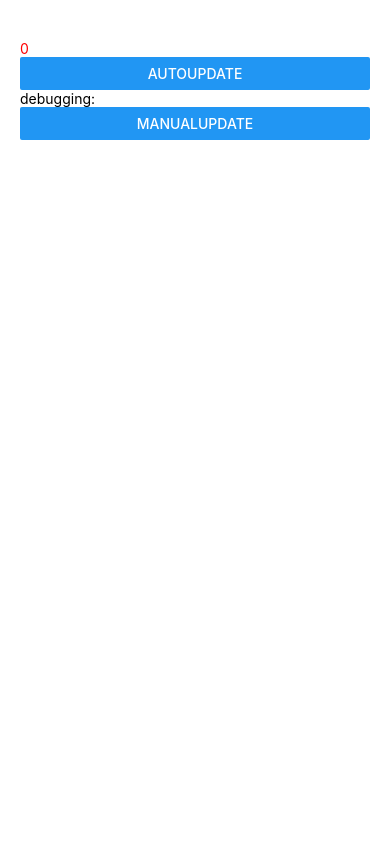
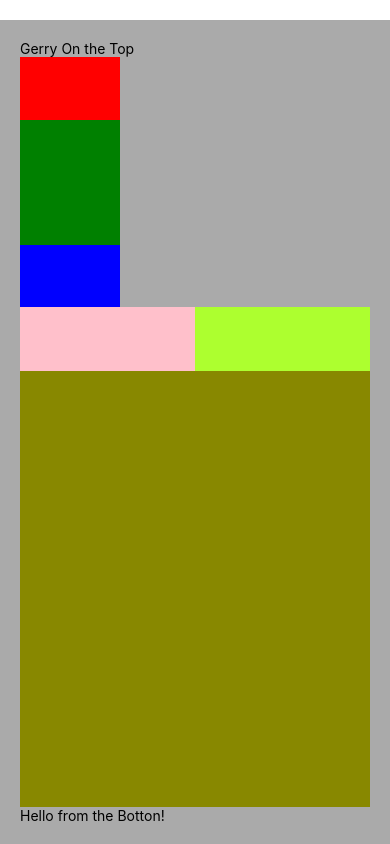
Before and after one commit to ggfan/react-native, a React Native app in the folder tutorial01/: screen / in a window 390 px wide. Built offline with nearby package versions, Linux system fonts and the light colour scheme.

Commit message:
use flex for Screen layout

```diff
--- a/tutorial01/App.js
+++ b/tutorial01/App.js
@@ -1,30 +1,22 @@
-// useEffect: track one state change, but ignore other states.
-//            be default, it tracks all state changing events.
+// Fine grain usage of the screen (View): it is clumsy per se.
 import React, {useState, useEffect} from 'react'
-import { StyleSheet,View, Button, TextInput, Alert, Text, Image, Dimensions,
-         TouchableOpacity, TouchableWithoutFeedback, Keyboard } from 'react-native';
-
+import { View, Text } from 'react-native';
+import { StyleSheet } from 'react-native';
 
 export default function App() {
-  const [number, setNumber] = useState(0);
-  const [name, setName] = useState("");
-  useEffect(() => {
-    console.log("changing: " + name + " " + number);
-    if (number > 30 ) {
-      console.warn("DOM is updated", number);
-      if (number > 60) {
-        setNumber(0);
-      }
-    }
-  },[number, /*name*/]);
-
   return (
-      <View style={styles.container}>
-          <Text aria-label="number:" style= {styles.text}>{number}</Text>
-          <Button title="AutoUpdate" onPress={()=>{setNumber(number + 1)}}/>
-          {/* take a space, similar to <br></br>*/}
-          <Text>debugging: {name}</Text>
-          <Button title="ManualUpdate" onPress={()=>setName("MyName" + number)} />
+      <View style={[styles.container, {flexDirection:'column' /* This can not be a 'row', it is actually a row. default also works. */}]}>
+        <Text>Gerry On the Top</Text>
+        <View style={[{backgroundColor: "red", flex: 1, flexDirection:'row'}, styles.item]}></View>
+        <View style={[{backgroundColor: "green", flex: 2, flexDirection:'row'}, styles.item]}></View>
+        <View style={[{backgroundColor: "blue", flex: 1, flexDirection:'row'}, styles.item]} />
+        {/* Set up a vertical area: does not work yet*/}
+        <View style={{backgroundColor: '#880', flex: 8, flexDirection: 'row'}}>
+            {/* Within this view, we have 2 columns below:*/}
+            <View style={{backgroundColor:"pink", width:64, height: 64, flex:1, flexDirection: 'column'}}></View>
+            <View style={{backgroundColor:"greenyellow", width:128, height: 64, flex: 1, flexDirection:'column'}}></View>
+        </View>
+        <Text>Hello from the Botton!</Text>
       </View>
   );
 }
@@ -32,7 +24,8 @@ export default function App() {
 const styles = StyleSheet.create({
   container: {
     flex: 1,
-    backgroundColor: 'white',
+    // flexDirection: 'row',
+    backgroundColor: '#AAA',
     color: "black",
     marginTop:20,
     padding:20,
@@ -56,4 +49,8 @@ const styles = StyleSheet.create({
     font: 20,
     color: "red",
   },
+  item: {
+    width:100,
+    height: 100
+  },
 });
```
